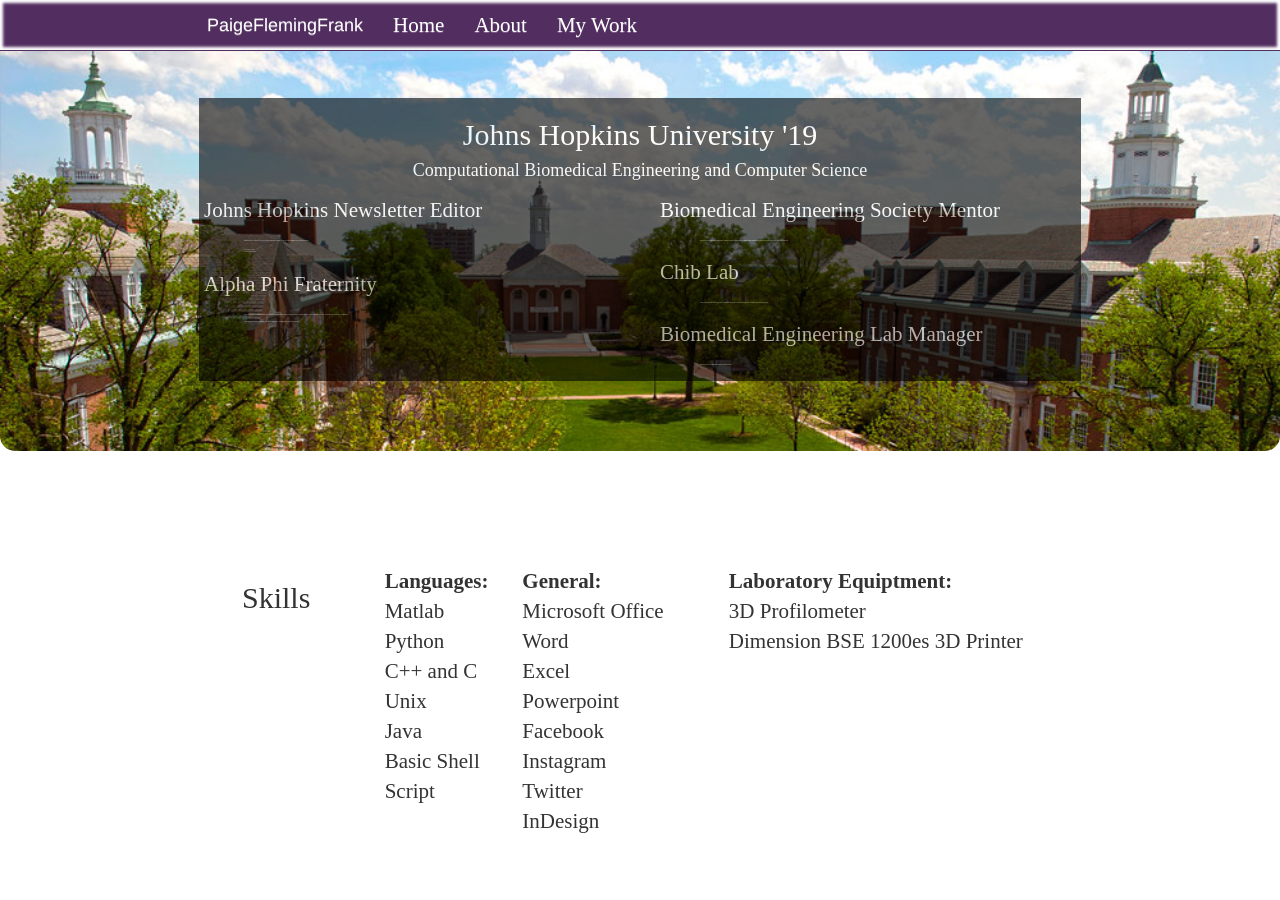
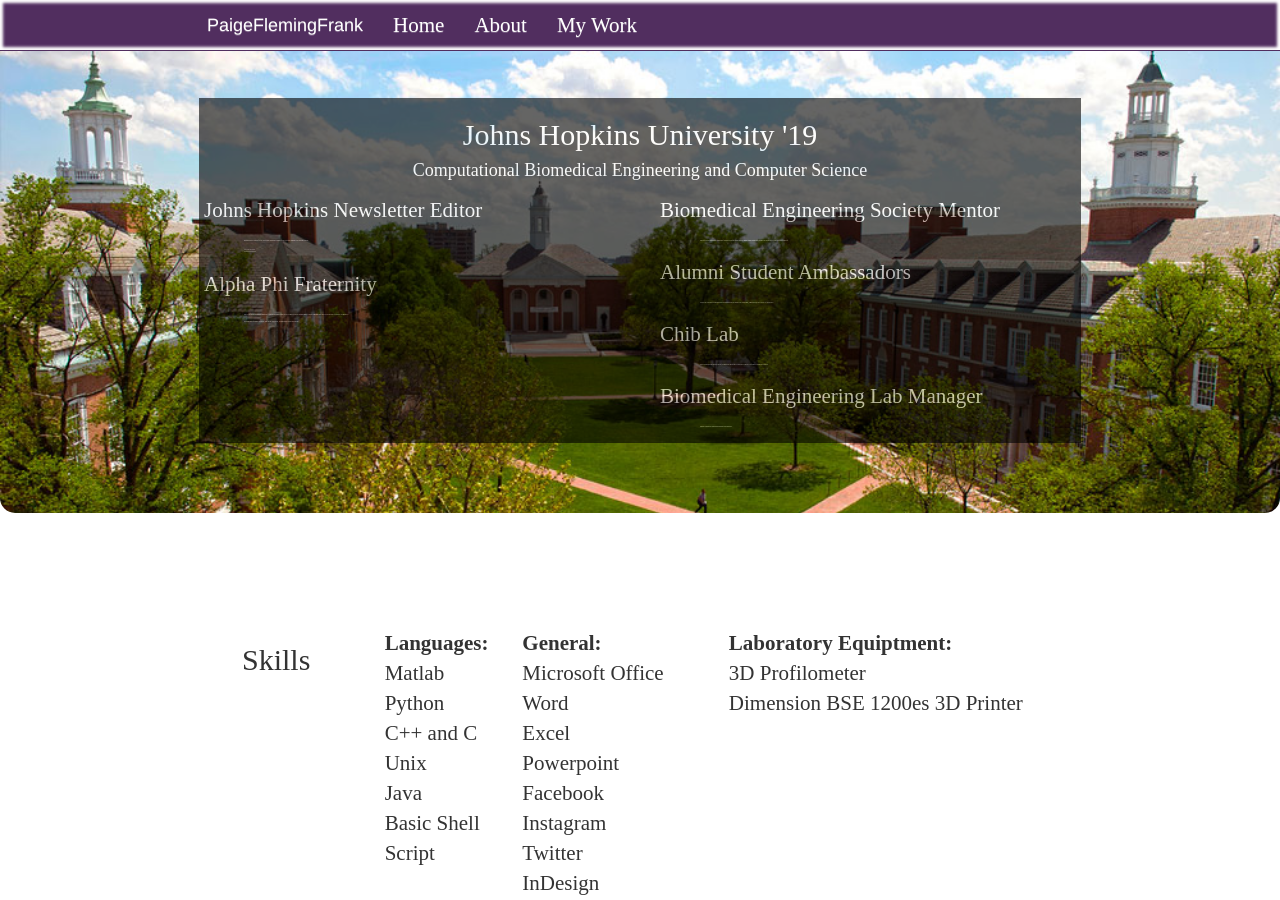
Before and after one commit to pfrank7/pfrank7.github.io, a Jekyll site: the page built from CV.html, in a window 1280 px wide and 900 px high, scrolled down 993 px. Built offline with Jekyll 4.4.1, drawn with Linux system fonts in a browser that asks for light colours; nearby versions of some CDN libraries.

Commit message:
Update CV.html

```diff
--- a/CV.html
+++ b/CV.html
@@ -110,6 +110,11 @@
 						<li id = "bullet" >Mentor incoming biomedical engineering freshman to provide quality advice, initiate group experiences, and ease the transition to college coursework and life.</li>
 					</ul>
 					</p>
+					<p class = "paragraph">Alumni Student Ambassadors
+					<ul>
+						<li id = "bullet" >Initiate and contribute to communication between the current student body and alumni, administration, and a variety of constituents.</li>
+					</ul>
+					</p>
 					<p class = "paragraph">Chib Lab
 					<ul>
 						<li id = "bullet" >Utilize computational models (Matlab) to understand neurological behavior in regards to performance based on
```
